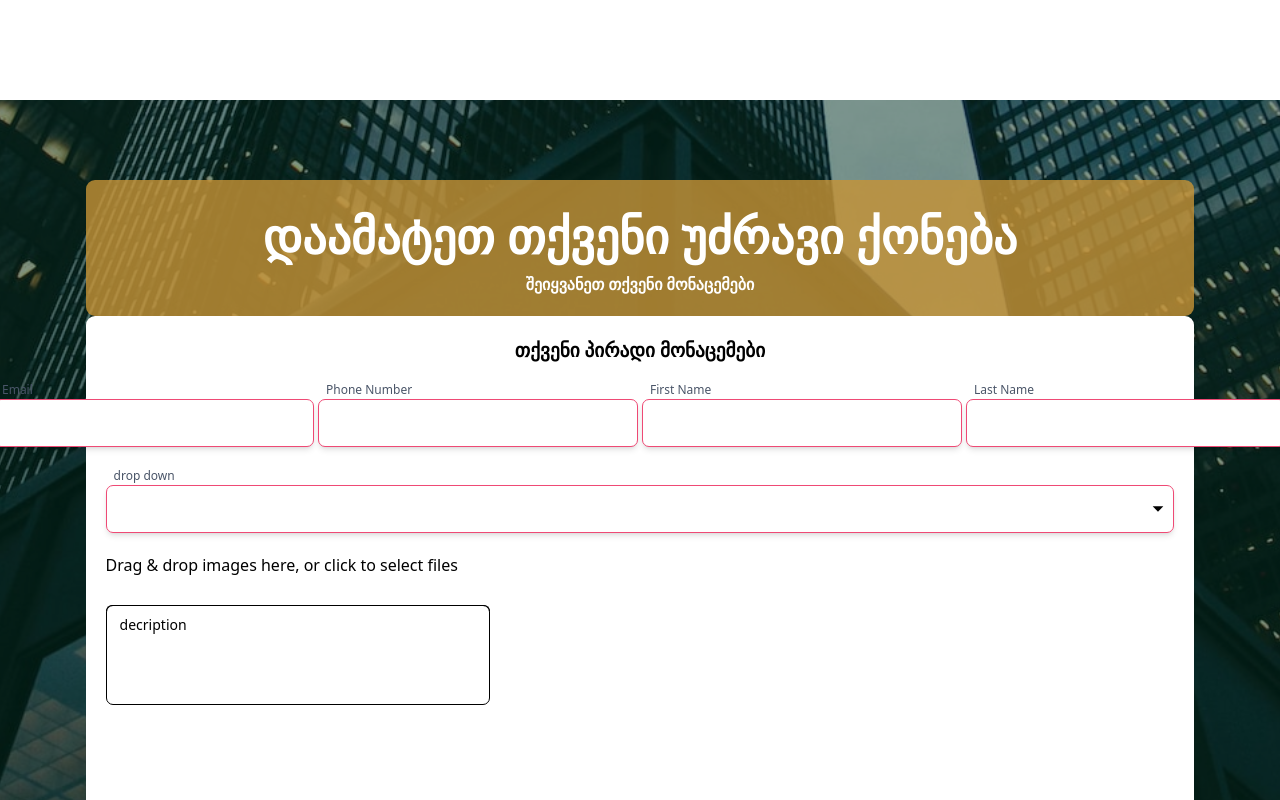
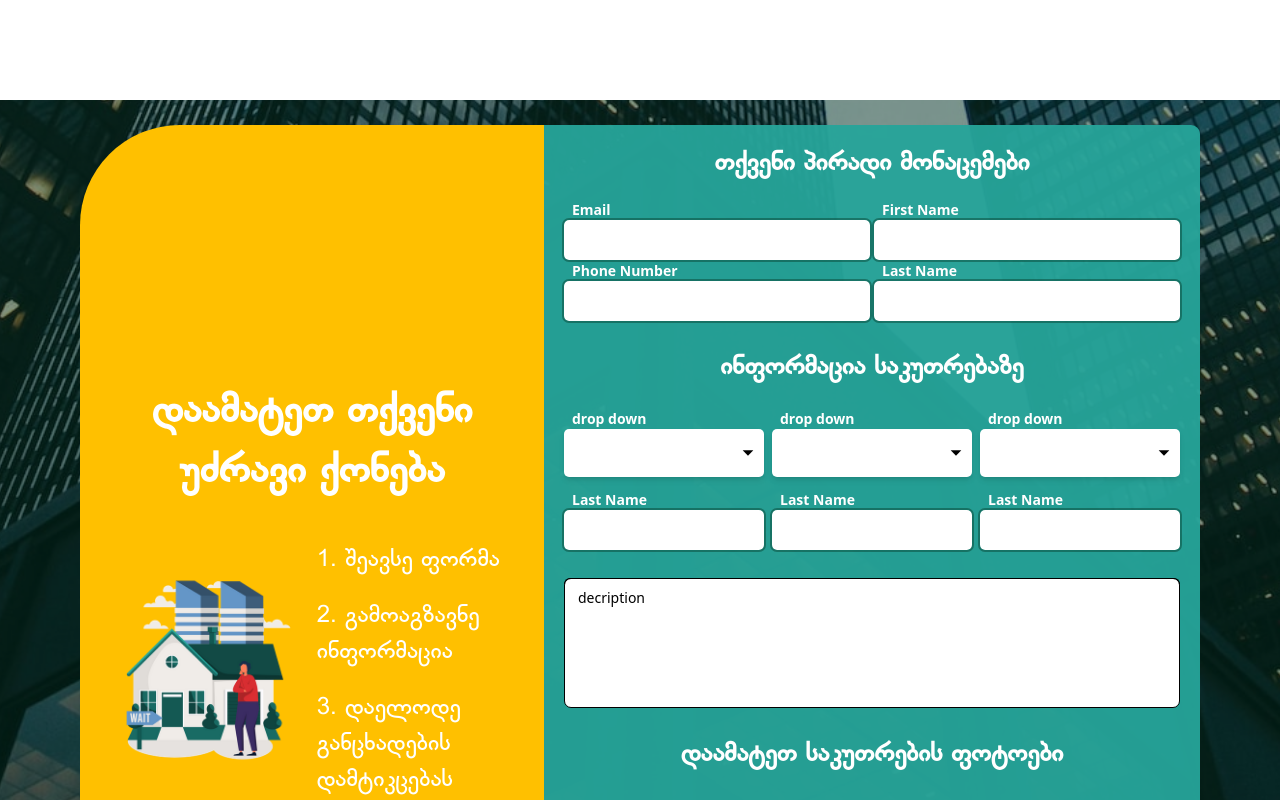
Before and after one commit to vindexTOS/olympus-properties, a React (Vite) app in the folder client/: page / in a window 1280 px wide. Shown: the part 1140-1940 px from the top of the page. Built offline with nearby package versions, Linux system fonts and the light colour scheme.

Commit message:
propaty form

```diff
--- a/client/src/Pages/Home/views/create_listing/components/Form.tsx
+++ b/client/src/Pages/Home/views/create_listing/components/Form.tsx
@@ -9,15 +9,20 @@ function Form() {
   const { form } = translation
   const { userInfo } = form
   const style = {
-    mainDiv: `bg-brand-white w-[90%] h-[700px] rounded-[9px] flex-col flex p-5 gap-7`,
+    mainDiv: `bg-[#26a59a]/95 w-[60%] h-[930px] rounded-r-[9px] flex-col flex p-5 gap-7`,
     userInfo: ` flex flex-col items-center gap-4`,
-    userInfoInputWrapper: 'flex gap-1',
+    userInfoInputWrapper: 'flex  gap-1 justify-around w-[100%]',
+    propartyInfo: `flex flex-col gap-5 `,
+    propartyDropDowns: `flex gap-2 `,
   }
   return (
     <div className={style.mainDiv}>
       <div className={style.userInfo}>
-        <h1 className="text-[1.2rem] font-bold">თქვენი პირადი მონაცემები</h1>
+        <h1 className="text-[1.6rem] font-bold text-brand-white font-geo ">
+          თქვენი პირადი მონაცემები
+        </h1>
         <div className={style.userInfoInputWrapper}>
+          <div className="w-[90%]">
             <FormInput
               title={userInfo.email}
               placeholder="test"
@@ -28,6 +33,8 @@ function Form() {
               placeholder="test"
               inputType="text"
             />
+          </div>
+          <div className="w-[90%]">
             <FormInput
               title={userInfo.firstName}
               placeholder="test"
@@ -40,9 +47,40 @@ function Form() {
             />
           </div>
         </div>
+      </div>
+      <div className={style.propartyInfo}>
+        <h1 className="w-[100%] text-center text-[1.6rem] font-bold text-brand-white font-geo">
+          ინფორმაცია საკუთრებაზე
+        </h1>
+        <div className={style.propartyDropDowns}>
           <FormDropDown data={['1', '2', '3']} title="drop down" />
+          <FormDropDown data={['1', '2', '3']} title="drop down" />
+          <FormDropDown data={['1', '2', '3']} title="drop down" />
+        </div>
+        <div className={style.propartyDropDowns}>
+          <FormInput
+            title={userInfo.lastName}
+            placeholder="test"
+            inputType="text"
+          />
+          <FormInput
+            title={userInfo.lastName}
+            placeholder="test"
+            inputType="text"
+          />
+          <FormInput
+            title={userInfo.lastName}
+            placeholder="test"
+            inputType="text"
+          />
+        </div>
+      </div>
+      <Textarea title="decription" />
+
+      <h1 className="w-[100%] text-center text-[1.6rem] font-bold text-brand-white font-geo">
+        დაამატეთ საკუთრების ფოტოები
+      </h1>
       <ImageUploader />
-      <Textarea title="decription" />
     </div>
   )
 }
--- a/client/src/Pages/Home/views/create_listing/components/Info.tsx
+++ b/client/src/Pages/Home/views/create_listing/components/Info.tsx
@@ -1,14 +1,34 @@
 import React from 'react'
+import homeIlustration from '../../../../../assets/images/homeilustration.png'
+function Info() {
+  const style = {
+    mainDiv: `bg-[#ffc000]  h-[930px] w-[90%] rounded-l-[100px] rounded-b-[5px]  rounded-r-[0px] flex  flex-col justify-center  gap-10 items-center p-5`,
+    header: `text-brand-white font-bold text-center text-[2.5rem] font-geo`,
+    wrapperDiv: `flex items-center justify-center`,
+    sectionWrapper: `flex items-center `,
+    hOne: `text-[1.5rem] text-brand-white font-geo`,
+  }
 
-function Info() {
   return (
-    <div className="bg-brand-gold/80  w-[90%] rounded-[9px]  flex  flex-col items-center p-5">
-      <h1 className="text-brand-white font-bold text-[3rem]">
-        დაამატეთ თქვენი უძრავი ქონება
-      </h1>
-      <p className="text-brand-white font-bold text-[1rem]">
-        შეიყვანეთ თქვენი მონაცემები
-      </p>
+    <div className={style.mainDiv}>
+      <h1 className={style.header}>დაამატეთ თქვენი უძრავი ქონება</h1>
+      <div className={style.wrapperDiv}>
+        <div className={style.sectionWrapper}>
+          <img src={homeIlustration} />
+        </div>
+        {/*  2  */}
+        <div className="flex flex-col gap-5">
+          <div>
+            <h1 className={style.hOne}>1. შეავსე ფორმა</h1>
+          </div>
+          <div>
+            <h1 className={style.hOne}>2. გამოაგზავნე ინფორმაცია</h1>
+          </div>
+          <div>
+            <h1 className={style.hOne}> 3. დაელოდე განცხადების დამტიკცებას</h1>
+          </div>
+        </div>
+      </div>
     </div>
   )
 }
--- a/client/src/Pages/Home/views/create_listing/createListing.tsx
+++ b/client/src/Pages/Home/views/create_listing/createListing.tsx
@@ -3,7 +3,7 @@ import Info from './components/Info'
 import Form from './components/Form'
 function createListing() {
   return (
-    <div className="w-[100%] h-[900px] bg-brand-green/50 flex flex-col items-center justify-around p-6 pt-20  ">
+    <div className="w-[100%] h-[900px] bg-brand-green/50 flex   items-center justify-around  px-20  pt-20  ">
       <Info />
       <Form />
     </div>
--- a/client/src/components/Inputs/FormDropDown.tsx
+++ b/client/src/components/Inputs/FormDropDown.tsx
@@ -11,8 +11,9 @@ const FormDropDown: FC<FormDropDownProps> = ({ data, title }) => {
   const style = {
     mainDiv: ` relative    w-[100%]   max_smm:right-0  max_xl:w-[15rem] `,
     inputWrapper: `relative h-10 w-full    max_xl:w-[15rem]`,
-    input: `peer text-[#ef4a75] shadow-md h-[3rem] w-[100%]    max_xl:w-[15rem] rounded-[7px] border r   border-blue-gray-200 border-t-transparent bg-transparent px-3 py-2.5 font-sans text-sm font-normal text-blue-gray-700 outline outline-0 transition-all placeholder-shown:border placeholder-shown:border-blue-gray-200 placeholder-shown:border-t-blue-gray-200 focus:border-2 focus:border-[#ef4a75] focus:border-t-transparent focus:outline-0 disabled:border-0 disabled:bg-blue-gray-50`,
-    p: `text-[12px] text-gray-700 ml-2`,
+    input: `peer text-[#ef4a75] shadow-md h-[3rem] w-[100%] bg-brand-white rounded-[5px]   `,
+    p: `text-[14px] font-bold text-brand-white ml-2`,
+
     inputDivWrapper: `flex items-center justify-center   max_xl:relative    `,
     arrowDiv: `flex items-center justify-around z-40 mt-2 absolute  text-[2rem] right-0 cursor-pointer   max_xl:absolute max_xl:right-1`,
     mappedDiv: `  absolute top-[3rem] bg-brand-white shadow-md  w-[100%] z-50 overflow-y-scroll  element-without-scrollbar  max-h-[200px] items-center flex flex-col rounded-b-[9px]  rounded-t-[6px] boxshaddow `,
--- a/client/src/components/Inputs/FormInput.tsx
+++ b/client/src/components/Inputs/FormInput.tsx
@@ -5,14 +5,14 @@ type FormInputProps = {
   placeholder: string
   title: string
 }
-const style = {
-  mainDiv: `w-full`,
-  inputWrapper: `relative h-10 w-full min-w-[200px]`,
-  input: `peer text-[#ef4a75] shadow-md h-[3rem] w-[20rem] max_xl:w-[15rem] rounded-[7px] border r  border-blue-gray-200 border-t-transparent bg-transparent px-3 py-2.5 font-sans text-sm font-normal text-blue-gray-700 outline outline-0 transition-all placeholder-shown:border placeholder-shown:border-blue-gray-200 placeholder-shown:border-t-blue-gray-200 focus:border-2 focus:border-[#ef4a75] focus:border-t-transparent focus:outline-0 disabled:border-0 disabled:bg-blue-gray-50`,
-  p: `text-[12px] text-gray-700 ml-2`,
-}
 
 const FormInput: FC<FormInputProps> = ({ inputType, placeholder, title }) => {
+  const style = {
+    mainDiv: `w-[100%]`,
+    inputWrapper: `relative h-10 w-full min-w-[200px]`,
+    input: `outline  outline-[2px] outline-brand-green/40 rounded-[5px] px-2 py-2  w-[100%]`,
+    p: `text-[14px] font-bold text-brand-white ml-2`,
+  }
   return (
     <div className={style.mainDiv}>
       <p className={style.p}>{title}</p>
--- a/client/src/components/Inputs/ImageUpload.tsx
+++ b/client/src/components/Inputs/ImageUpload.tsx
@@ -26,18 +26,40 @@ const ImageUploader = () => {
     <div>
       <div
         {...getRootProps()}
-        className={`dropzone ${isDragActive ? 'active' : ''}`}
+        className={`border-2 border-dashed border-gray-300 p-4 rounded h-[120px] flex  items-center justify-center ${
+          isDragActive ? 'border-blue-500' : ''
+        }`}
       >
         <input {...getInputProps()} />
-        <p>Drag & drop images here, or click to select files</p>
+        <p className="text-brand-white">
+          Drag & drop images here, or click to select files
+        </p>
       </div>
-      <div className="image-gallery">
-        {images.map((image: any, index: number) => (
-          <div key={index} className="image-preview">
-            <img src={image.preview} alt={`preview-${index}`} />
-            <button onClick={() => removeImage(index)}>Remove</button>
+      <div className="flex relative  ">
+        {images.slice(0, 5).map((image: any, index: number) => (
+          <div
+            key={index}
+            className="relative flex items-center justify-center   h-[100px]"
+          >
+            <img
+              src={image.preview}
+              alt={`preview-${index}`}
+              className=" w-[150px]   h-[90px] rounded"
+            />
+
+            <button
+              className="absolute top-1/2 left-1/2 transform -translate-x-1/2 -translate-y-1/2 bg-brand-white text-orange-300 border-none p-2 rounded-full cursor-pointer opacity-0 transition-opacity duration-300 hover:opacity-100"
+              onClick={() => removeImage(index)}
+            >
+              Remove
+            </button>
           </div>
         ))}
+        {images.length > 5 && (
+          <div className="absolute text-brand-gold font-bold text-[1.5rem] bg-brand-white right-10 p-2 w-[55px] flex items-center justify-center rounded-[50%] top-5">
+            {images.length}
+          </div>
+        )}
       </div>
     </div>
   )
--- a/client/src/components/Inputs/Textarea.tsx
+++ b/client/src/components/Inputs/Textarea.tsx
@@ -4,8 +4,8 @@ type TextAreaTypes = {
 }
 const Textarea: FC<TextAreaTypes> = ({ title }) => {
   return (
-    <div className="w-96">
-      <div className="relative w-full min-w-[200px]">
+    <div className="w-[100%]">
+      <div className="relative w-full min-w-[200px]  h-[130px]">
         <textarea
           className="peer h-full min-h-[100px] w-full resize-none rounded-[7px] border border-blue-gray-200 border-t-transparent bg-transparent px-3 py-2.5 font-sans text-sm font-normal text-blue-gray-700 outline outline-0 transition-all placeholder-shown:border placeholder-shown:border-blue-gray-200 placeholder-shown:border-t-blue-gray-200 focus:border-2 focus:border-pink-500 focus:border-t-transparent focus:outline-0 disabled:resize-none disabled:border-0 disabled:bg-blue-gray-50"
           placeholder=" "
--- a/client/src/contexts/LanguageContext.tsx
+++ b/client/src/contexts/LanguageContext.tsx
@@ -29,11 +29,30 @@ export const LanguageContextProvider = ({
 
   let translation = {
     form: {
+      titles: {
+        infoHeader: lang
+          ? 'დაამატეთ თქვენი უძრავი ქონება'
+          : 'Add your real estate',
+        infoH1: lang ? 'შეავსე ფორმა' : 'Fill out the form',
+        infoH2: lang ? 'გამოაგზავნე ინფორმაცია' : 'Send information',
+        infoH3: lang
+          ? 'დაელოდე განცხადების დამტიკცებას'
+          : 'Wait for the approval',
+        formHeader1: lang ? 'თქვენი პირადი მონაცემები' : 'Your personal data',
+        formHeader2: lang ? 'ინფორმაცია საკუთრებაზე' : 'Property information',
+        formHeader3: lang
+          ? 'დაამატეთ საკუთრების ფოტოები'
+          : 'Add property photos',
+      },
       userInfo: {
         email: lang ? 'ემაილი' : 'Email',
         number: lang ? 'ტელეფონის ნომერი' : 'Phone Number',
         firstName: lang ? 'სახელი' : 'First Name',
         lastName: lang ? 'გვარი' : 'Last Name',
+      },
+      propartyInfo: {
+        location: lang ? 'ლოკაცია' : 'Location',
+        feature: lang ? 'გარიგების ტიპი' : 'Inquiry Type',
       },
     },
   }
--- a/client/src/index.css
+++ b/client/src/index.css
@@ -7,5 +7,14 @@
   background-repeat: no-repeat;
   background-position: center;
   width: 100vw;
-  height: 100%;
+  height: 2200px;
 }
+
+@font-face {
+  font-family: 'Georgian-1';
+  src: url('./assets/fonts/bpg_glaho.ttf');
+}
+
+.font-geo {
+  font-family: 'Georgian-1';
+}
```
Also changed, not shown: client/src/Pages/Home/views/create_listing/createListing.1.tsx (deleted, +0 -11 lines), client/src/assets/fonts/bpg_glaho.ttf (added), client/src/assets/images/homeilustration.png (added). Lines whose indentation alone changed are shown as unchanged.
